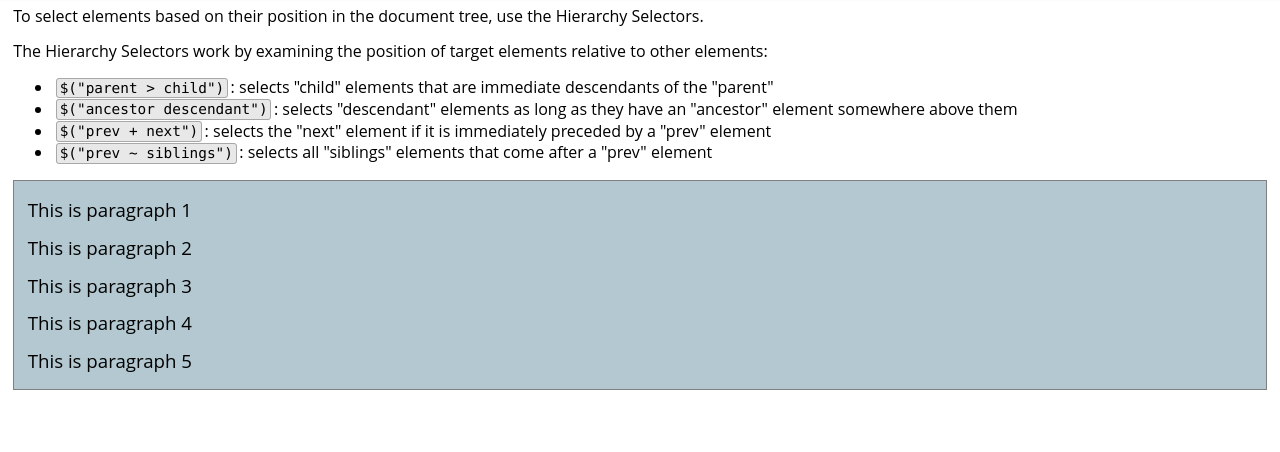
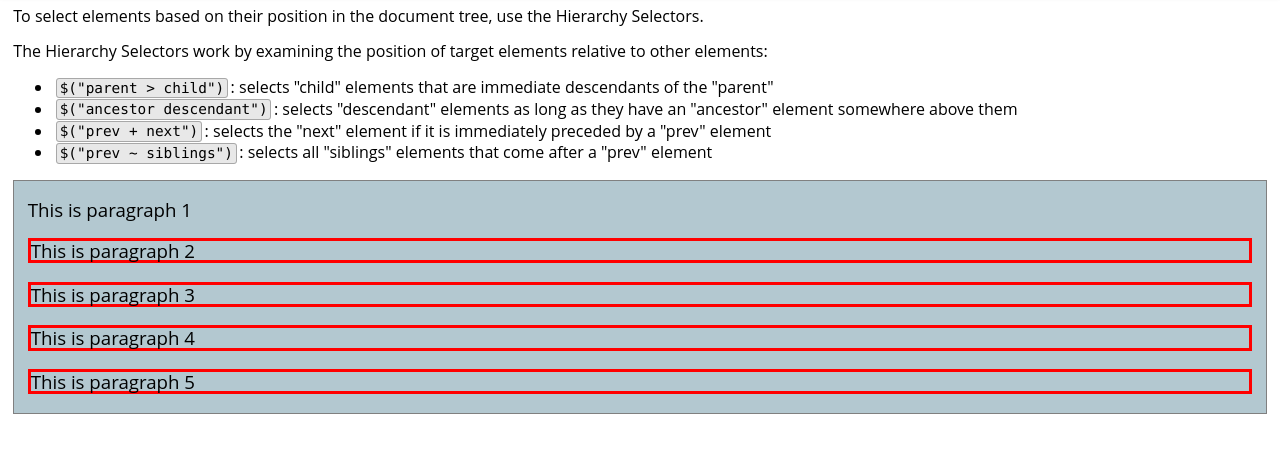
Before and after one commit to RaquelFraktas/jquery_exercise_files, a plain HTML site: page Exercise Files/Ch_2/HierCombo_start.html in a window 1280 px wide. Shown: the part 82-534 px from the top of the page. Drawn offline with Linux system fonts and the light colour scheme.

Commit message:
advanced filters

```diff
--- a/Exercise Files/Ch_2/HierCombo_start.html
+++ b/Exercise Files/Ch_2/HierCombo_start.html
@@ -7,6 +7,12 @@
     <script type="text/javascript" src="../jquery-3.0.0.js"></script>
     <script type="text/javascript">
         $("document").ready(function() {
+            // $("div > p").css("border", "3px solid red");
+            // $("div p.a").css("border", "3px solid red");
+            // $("ul + div").css("border", "3px solid red");
+            $(".a ~ p").css("border", "3px solid red");
+            // the ~ selects all paragraphs of that have .a as previous sibling
+            // the paragraps are being selected bc it comes after the specified starting point
         });
     </script>
 </head>
```
